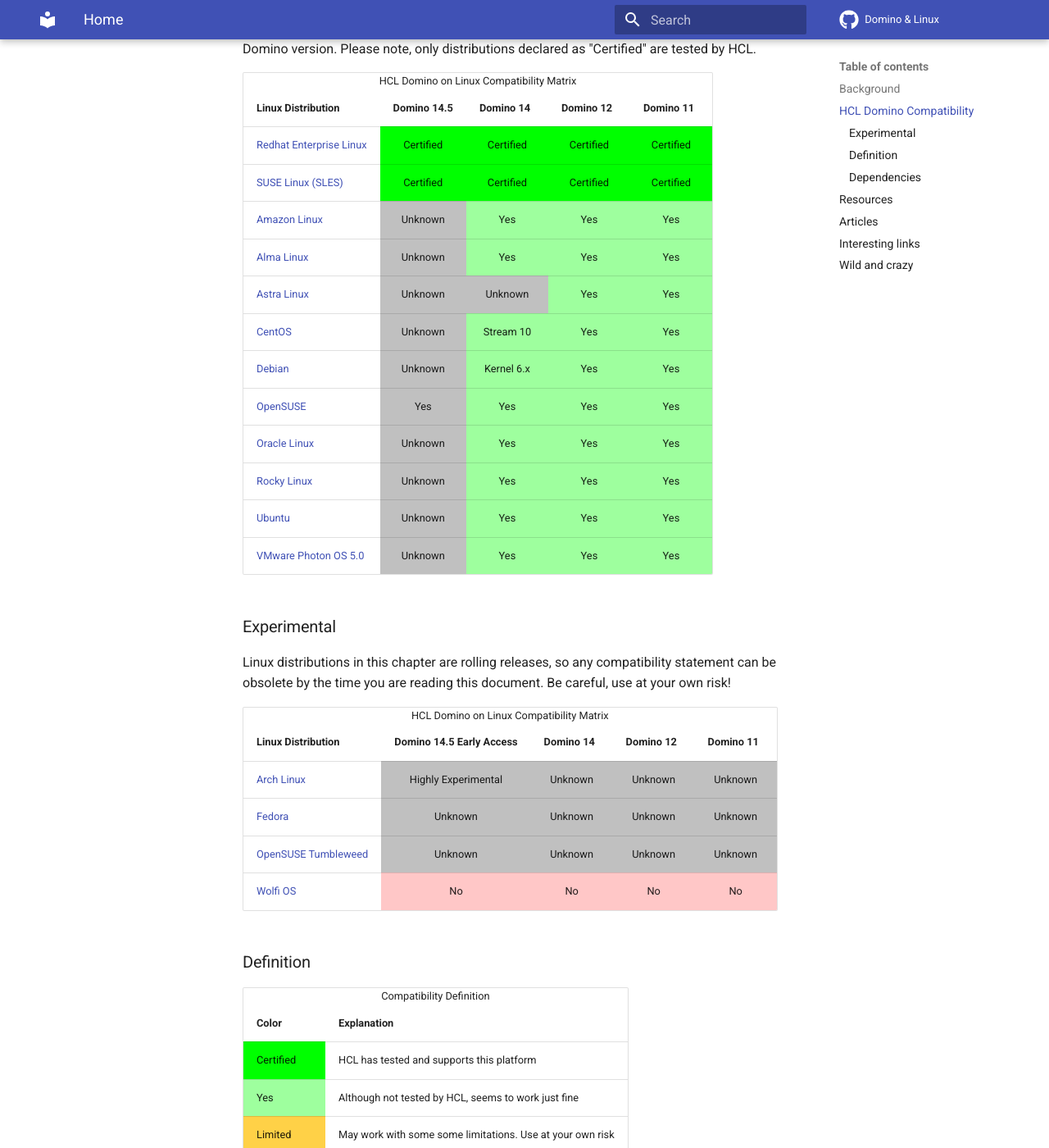
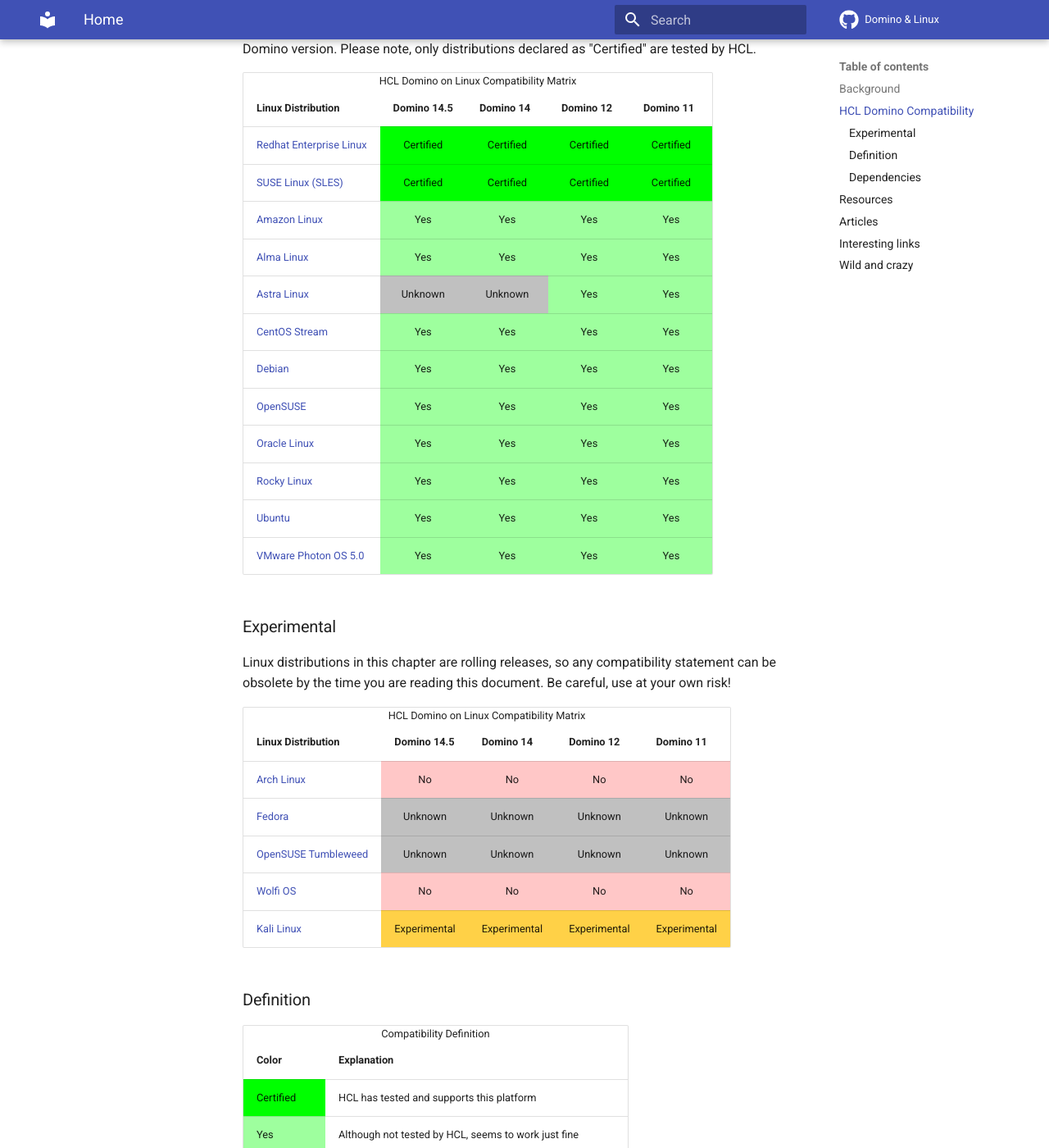
Before and after one commit to HCL-TECH-SOFTWARE/domino-linux, an MkDocs documentation site: the page built from docs/index.md, in a window 1280 px wide and 1400 px high, scrolled down 626 px. Shown: the whole window at 82% size. Built offline with MkDocs 1.6.1 and Material for MkDocs 9.7.7, drawn with Linux system fonts in a browser that asks for light colours; comment, search, counter and statistics services are not loaded.

Commit message:
More updates for Domino 14.5

```diff
--- a/docs/index.md
+++ b/docs/index.md
@@ -51,14 +51,14 @@
     </tr>
     <tr>
       <td><a href="linux/amazonlinux">Amazon Linux</a></td>
-      <td style="background:#C0C0C0;text-align:center;" >Unknown</td>
+      <td style="background:#9EFF9E;text-align:center;" >Yes</td>
       <td style="background:#9EFF9E;text-align:center;" >Yes</td>
       <td style="background:#9EFF9E;text-align:center;" >Yes</td>
       <td style="background:#9EFF9E;text-align:center;" >Yes</td>
     </tr>
     <tr>
       <td><a href="linux/almalinux">Alma Linux</a></td>
-      <td style="background:#C0C0C0;text-align:center;" >Unknown</td>
+      <td style="background:#9EFF9E;text-align:center;" >Yes</td>
       <td style="background:#9EFF9E;text-align:center;" >Yes</td>
       <td style="background:#9EFF9E;text-align:center;" >Yes</td>
       <td style="background:#9EFF9E;text-align:center;" >Yes</td>
@@ -71,50 +71,50 @@
       <td style="background:#9EFF9E;text-align:center;" >Yes</td>
     </tr>
     <tr>
-      <td><a href="linux/centos">CentOS </a></td>
-      <td style="background:#C0C0C0;text-align:center;" >Unknown</td>
-      <td style="background:#9EFF9E;text-align:center;" >Stream 10</td>
+      <td><a href="linux/centos">CentOS Stream</a></td>
+      <td style="background:#9EFF9E;text-align:center;" >Yes</td>
+      <td style="background:#9EFF9E;text-align:center;" >Yes</td>
       <td style="background:#9EFF9E;text-align:center;" >Yes</td>
       <td style="background:#9EFF9E;text-align:center;" >Yes</td>
     </tr>
     <tr>
       <td><a href="linux/debian">Debian</a></td>
-      <td style="background:#C0C0C0;text-align:center;" >Unknown</td>
-      <td style="background:#9EFF9E;text-align:center;" >Kernel 6.x</td>
+      <td style="background:#9EFF9E;text-align:center;" >Yes</td>
+      <td style="background:#9EFF9E;text-align:center;" >Yes</td>
       <td style="background:#9EFF9E;text-align:center;" >Yes</td>
       <td style="background:#9EFF9E;text-align:center;" >Yes</td>
     </tr>
     <tr>
       <td><a href="linux/opensuse">OpenSUSE</a></td>
-      <td style="background:#C0C0C0;text-align:center;" >Yes</td>
+      <td style="background:#9EFF9E;text-align:center;" >Yes</td>
       <td style="background:#9EFF9E;text-align:center;" >Yes</td>
       <td style="background:#9EFF9E;text-align:center;" >Yes</td>
       <td style="background:#9EFF9E;text-align:center;" >Yes</td>
     </tr>
     <tr>
       <td><a href="linux/oracle">Oracle Linux</a></td>
-      <td style="background:#C0C0C0;text-align:center;" >Unknown</td>
+      <td style="background:#9EFF9E;text-align:center;" >Yes</td>
       <td style="background:#9EFF9E;text-align:center;" >Yes</td>
       <td style="background:#9EFF9E;text-align:center;" >Yes</td>
       <td style="background:#9EFF9E;text-align:center;" >Yes</td>
     </tr>
     <tr>
       <td><a href="linux/rockylinux">Rocky Linux</a></td>
-      <td style="background:#C0C0C0;text-align:center;" >Unknown</td>
+      <td style="background:#9EFF9E;text-align:center;" >Yes</td>
       <td style="background:#9EFF9E;text-align:center;" >Yes</td>
       <td style="background:#9EFF9E;text-align:center;" >Yes</td>
       <td style="background:#9EFF9E;text-align:center;" >Yes</td>
     </tr>
     <tr>
       <td><a href="linux/ubuntu">Ubuntu</a></td>
-      <td style="background:#C0C0C0;text-align:center;" >Unknown</td>
+      <td style="background:#9EFF9E;text-align:center;" >Yes</td>
       <td style="background:#9EFF9E;text-align:center;" >Yes</td>
       <td style="background:#9EFF9E;text-align:center;" >Yes</td>
       <td style="background:#9EFF9E;text-align:center;" >Yes</td>
     </tr>
     <tr>
       <td><a href="linux/photon">VMware Photon OS 5.0</a></td>
-      <td style="background:#C0C0C0;text-align:center;" >Unknown</td>
+      <td style="background:#9EFF9E;text-align:center;" >Yes</td>
       <td style="background:#9EFF9E;text-align:center;" >Yes</td>
       <td style="background:#9EFF9E;text-align:center;" >Yes</td>
       <td style="background:#9EFF9E;text-align:center;" >Yes</td>
@@ -130,17 +130,17 @@
   <tbody>
     <tr>
       <th>Linux Distribution</th>
-      <th>Domino 14.5 Early Access</th>
+      <th>Domino 14.5</th>
       <th>Domino 14</th>
       <th>Domino 12</th>
       <th>Domino 11</th>
     </tr>
     <tr>
       <td><a href="linux/archlinux">Arch Linux</a></td>
-      <td style="background:#C0C0C0;text-align:center;" >Highly Experimental</td>
-      <td style="background:#C0C0C0;text-align:center;" >Unknown</td>
-      <td style="background:#C0C0C0;text-align:center;" >Unknown</td>
-      <td style="background:#C0C0C0;text-align:center;" >Unknown</td>
+      <td style="background:#FFC7C7;text-align:center;" >No</td>
+      <td style="background:#FFC7C7;text-align:center;" >No</td>
+      <td style="background:#FFC7C7;text-align:center;" >No</td>
+      <td style="background:#FFC7C7;text-align:center;" >No</td>
     </tr>
     <tr>
       <td><a href="linux/fedora">Fedora</a></td>
@@ -162,6 +162,13 @@
       <td style="background:#FFC7C7;text-align:center;" >No</td>
       <td style="background:#FFC7C7;text-align:center;" >No</td>
       <td style="background:#FFC7C7;text-align:center;" >No</td>
+    </tr>
+    <tr>
+      <td><a href="https://www.kali.org/">Kali Linux</a></td>
+      <td style="background:#FFD147;text-align:center;" >Experimental</td>
+      <td style="background:#FFD147;text-align:center;" >Experimental</td>
+      <td style="background:#FFD147;text-align:center;" >Experimental</td>
+      <td style="background:#FFD147;text-align:center;" >Experimental</td>
     </tr>
   </tbody>
 </table>
```
